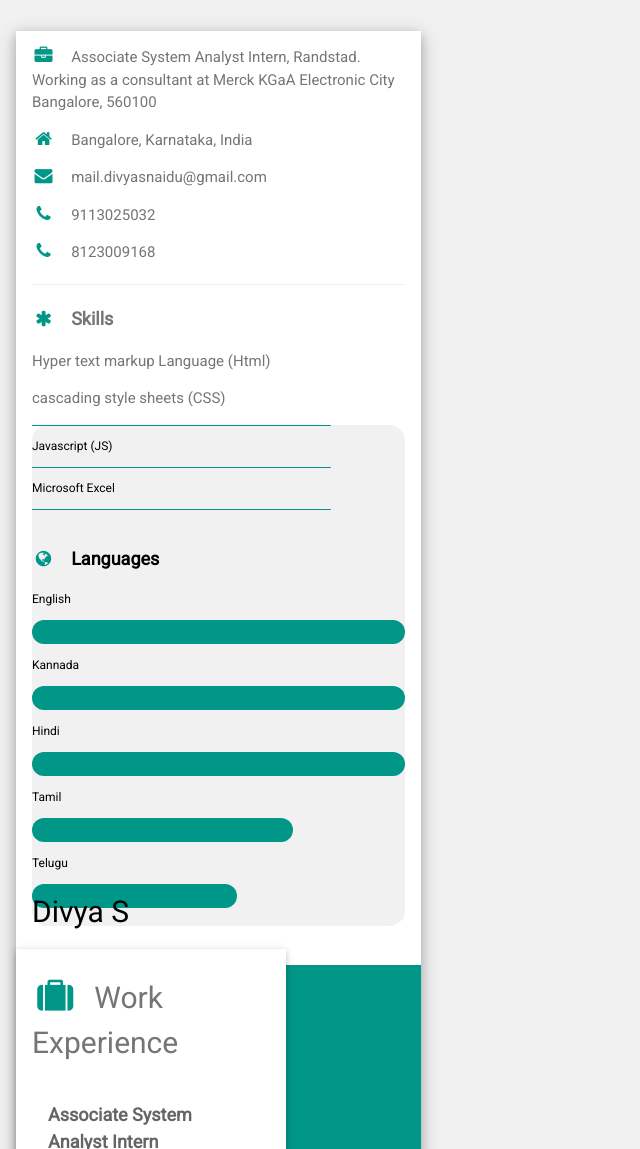
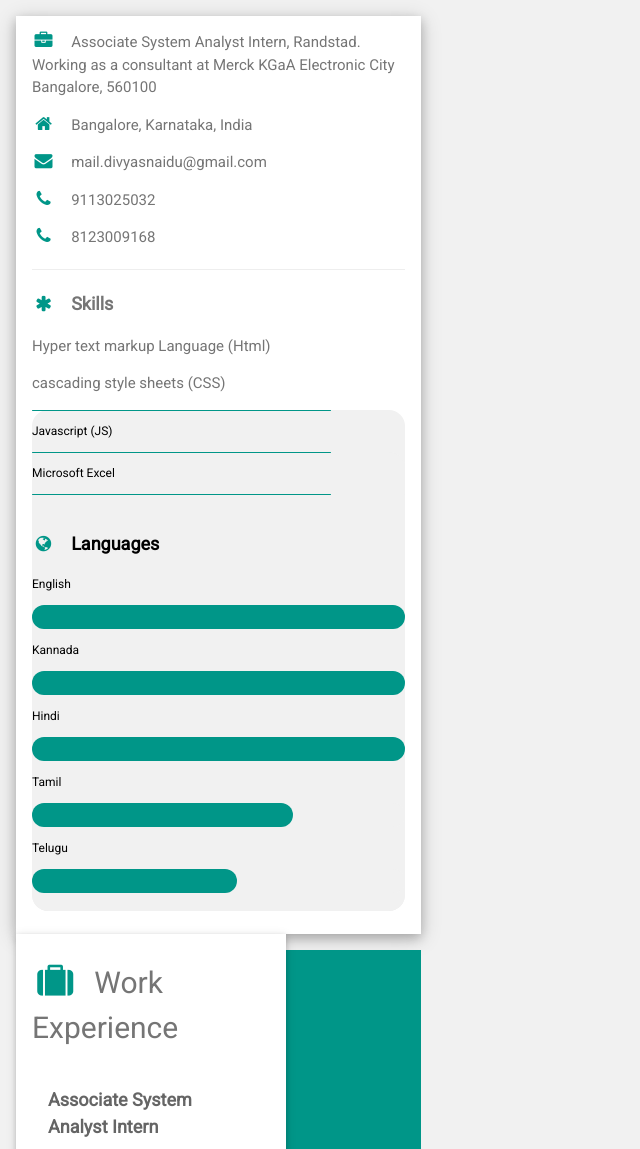
Before and after one commit to Ddivi9/APRIL_RESUME, a plain HTML site: page index.html in a window 1280 px wide. Shown: the top 1149 px of the page, without its empty margins (0-640 px from the left). Drawn offline with nearby package versions, Linux system fonts and the light colour scheme.

Commit message:
Add files via upload
latest

```diff
--- a/index.html
+++ b/index.html
@@ -38,10 +38,7 @@
                     <div class="w3-white w3-text-grey w3-card-4">
                         <div class="w3-display-container">
 
-                            <p>
-                            <div class="w3-display-bottomleft w3-container w3-text-black">
-                                <h2>Divya S</h2>
-                                </p>
+
                         </div>
                         <div class="w3-container">
                             <p><i class="fa fa-briefcase fa-fw w3-margin-right w3-large w3-text-teal"></i>Associate
@@ -72,8 +69,7 @@
                                     </div>
                                     <p>Microsoft Excel</p>
                                     <div class="w3-light-grey w3-round-xlarge w3-small">
-                                            <div class="w3-container w3-center w3-round-xlarge w3-teal"
-                                                style="width:80%">
+                                        <div class="w3-container w3-center w3-round-xlarge w3-teal" style="width:80%">
                                         </div>
                                     </div>
                                     <br>
@@ -128,8 +124,8 @@
                                 </div>
                                 <div class="w3-container">
                                     <h5 class="w3-opacity"><b> Internship at TEKATRON IT Solution</b></h5>
-                                        <h6 class="w3-text-teal"><i
-                                                class="fa fa-calendar fa-fw w3-margin-right"></i>Student level intership
+                                    <h6 class="w3-text-teal"><i class="fa fa-calendar fa-fw w3-margin-right"></i>Student
+                                        level intership
                                         (3 months)
                                     </h6>
                                     <p>
```
Lines whose indentation alone changed are shown as unchanged.
